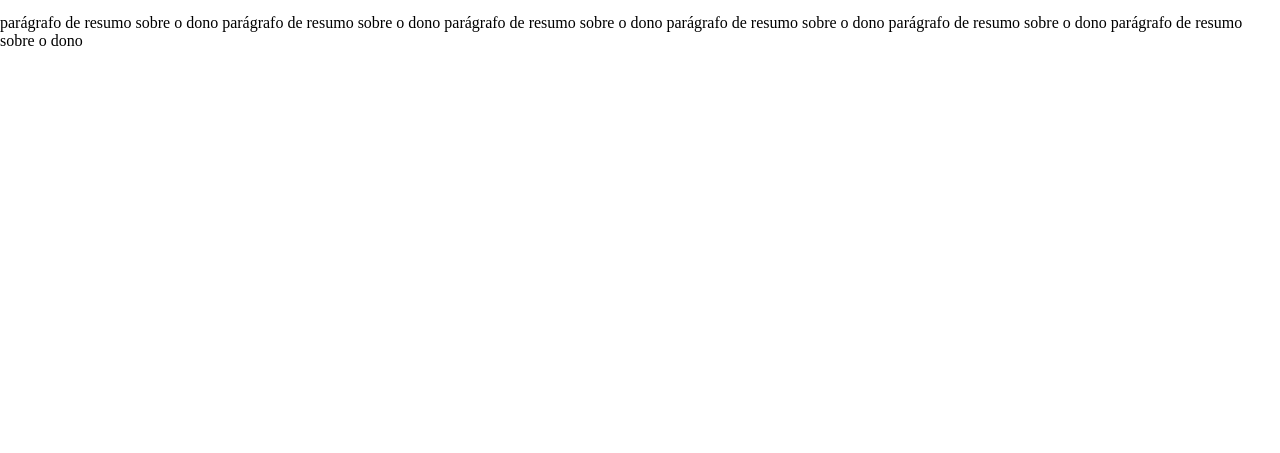
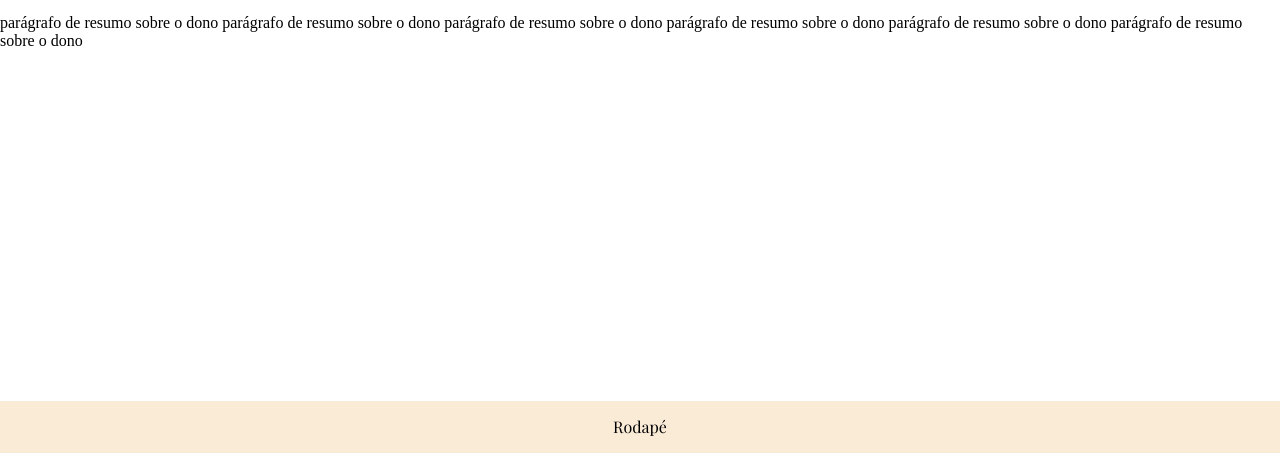
Before and after one commit to fllaviacorreia/aulas-ifbaiano-desenvolvimento-web, a plain HTML site: page code/portifolio/index.html in a window 1280 px wide. Shown: the part 347-800 px from the top of the page. Drawn offline with Linux system fonts and the light colour scheme.

Commit message:
alter width and height

```diff
--- a/code/portifolio/css/global.css
+++ b/code/portifolio/css/global.css
@@ -4,15 +4,16 @@
 }
 
 body{
-    width: 100%;
+    width: 100dvw;
+    height: 100dvh;
     margin: 0;
     display: flex;
     flex-direction: column;
-    justify-content: center;
+
 }
 
 main{
-    height: 100dvh;
+    height: 90dvh;
 }
 
 .rowElement{
```
